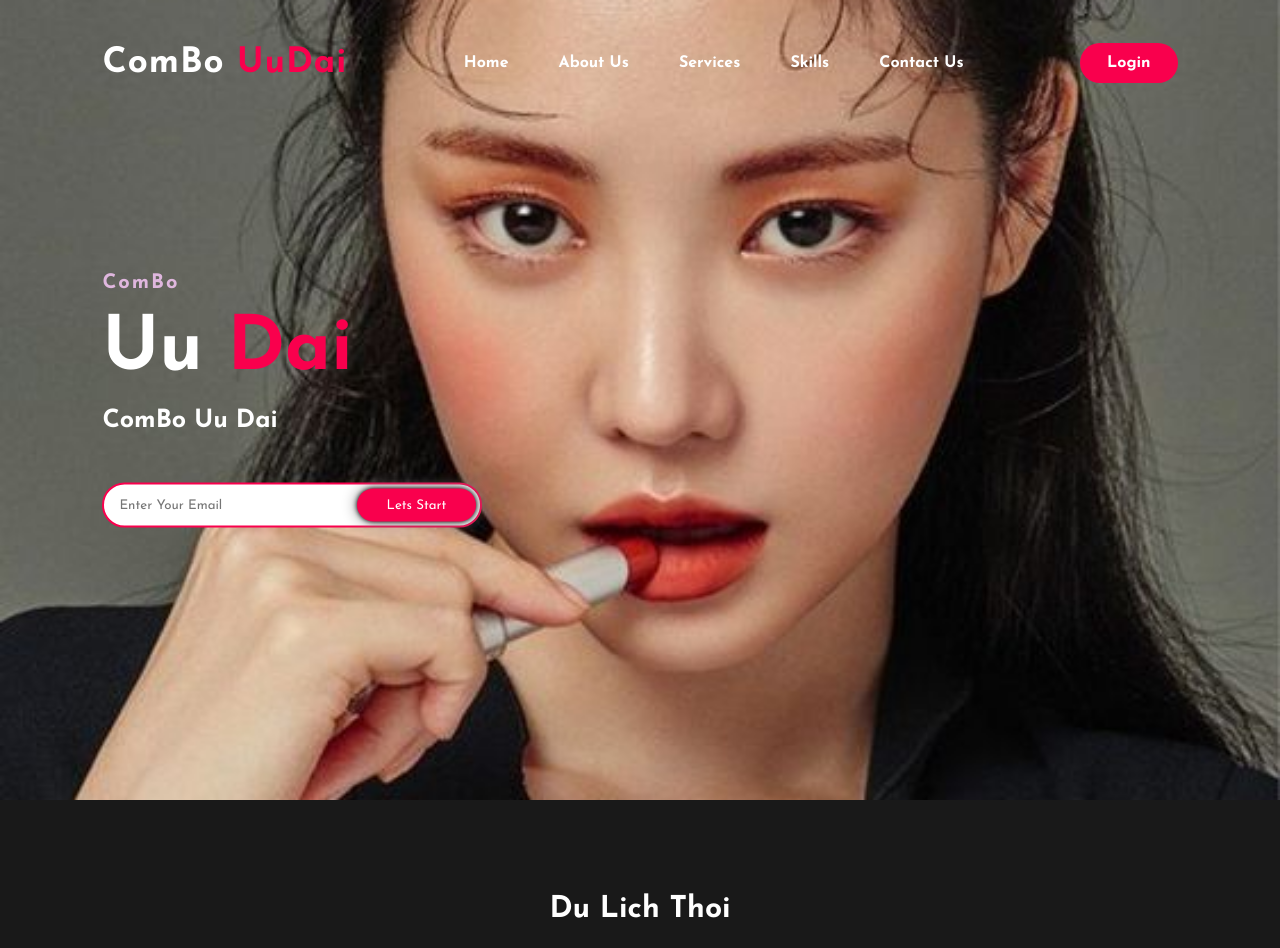
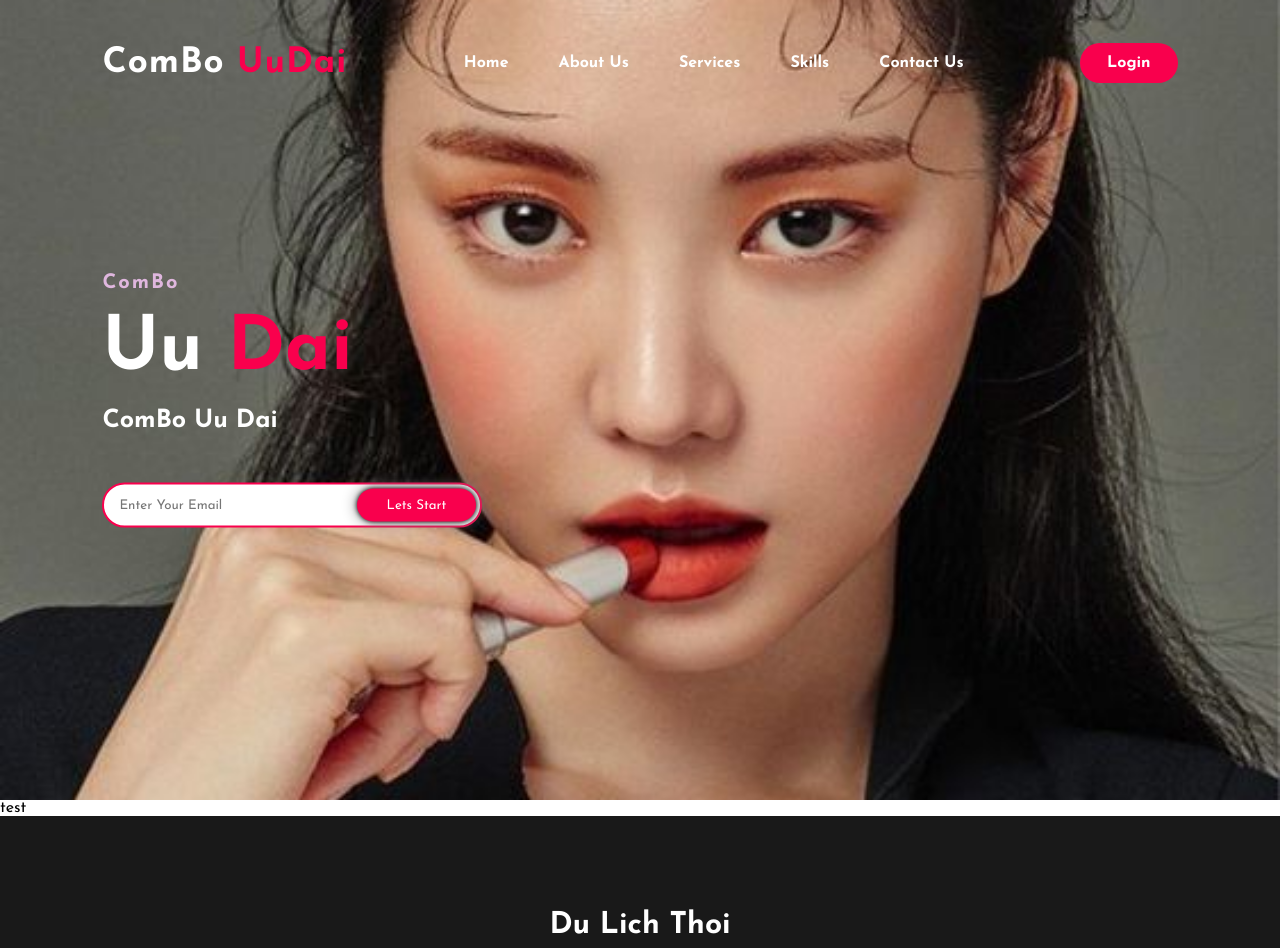
Before and after one commit to KhoiTraVinh/fecnpmnc, a React (Create React App) app: page / in a window 1280 px wide. Shown: the top 948 px of the page. Built offline with nearby package versions, Linux system fonts and the light colour scheme.

Commit message:
'update'

```diff
--- a/src/App.js
+++ b/src/App.js
@@ -2,8 +2,11 @@ import { BrowserRouter, Route, Link } from "react-router-dom";
 import { useDispatch, useSelector } from "react-redux";
 import {DangXuat} from './actions/CustomerAction';
 import "./style.css";
+import Test from './pages/testpage/test';
+import { useState } from 'react';
 
 function App() {
+  const [test, setTest] = useState("");
   const ThongTinDangNhap = useSelector((state) => state.DangNhap);
   const { ThongTinKhachHang } = ThongTinDangNhap;
   const dispatch = useDispatch();
@@ -107,7 +110,7 @@ function App() {
         </div>
       </div>
       <main>
-
+        <Test/>
       </main>
       <div class="contact-me">
         <p>Du Lich Thoi</p>
--- /dev/null
+++ b/src/pages/testpage/test.js
@@ -0,0 +1,11 @@
+import React from 'react';
+import './test.css';
+
+const test = () => {
+  return (
+
+    <div>test</div>
+  )
+}
+
+export default test
```
Also changed, not shown: src/pages/testpage/test.css (added).
